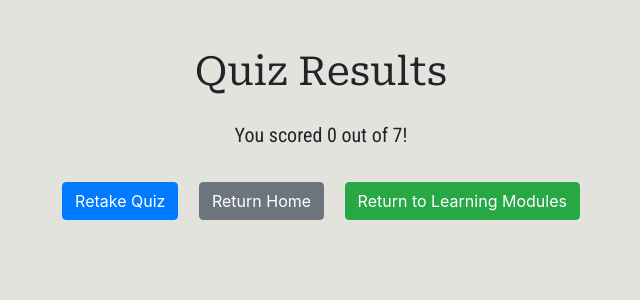
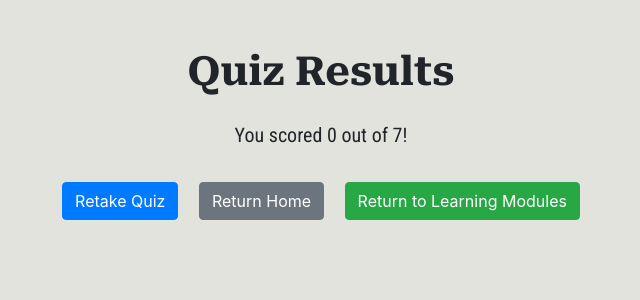
Before and after one commit to srinidhiayala/AI-Gen-Art, a Flask app: page /big_quiz_results in a window 1280 px wide. Shown: the part 62-362 px from the top of the page, without its empty margins (319-959 px from the left). Run offline with Flask 3, Linux system fonts and the light colour scheme; the visitor is signed in with stand-in values (Sample User, id 1); some libraries are stand-ins or nearby versions.

Commit message:
fixed fonts on big quiz and quiz results

```diff
--- a/static/main.css
+++ b/static/main.css
@@ -228,8 +228,13 @@ body {
 }
 
 #quiz-results-title, .module-header, .learning-title {
-    font-family: 'Roboto Serif', serif;
-    font-weight: 600;
+  font-family: 'Roboto Serif', serif;
+  font-weight: bold;
+}
+
+.small {
+  font-family: 'Roboto Condensed', sans-serif;
+  font-size: 20px;
 }
 
 .quiz-question label {
--- a/templates/big_quiz_results.html
+++ b/templates/big_quiz_results.html
@@ -2,9 +2,8 @@
 
 {% block content %}
 <div class="container text-center mt-5">
-    <h1 class="mb-4 title-roboto">Quiz Results</h1>
-    <p class="lead small-roboto">You scored {{ score }} out of 7!</p>
-
+    <h1 id="quiz-results-title" class="mb-4">Quiz Results</h1>
+    <p class="lead small">You scored {{ score }} out of 7!</p>
     <div class="mt-4">
         <a href="{{ url_for('big_quiz', step=1) }}" class="btn btn-primary m-2">Retake Quiz</a>
         <a href="{{ url_for('homepage') }}" class="btn btn-secondary m-2">Return Home</a>
```
